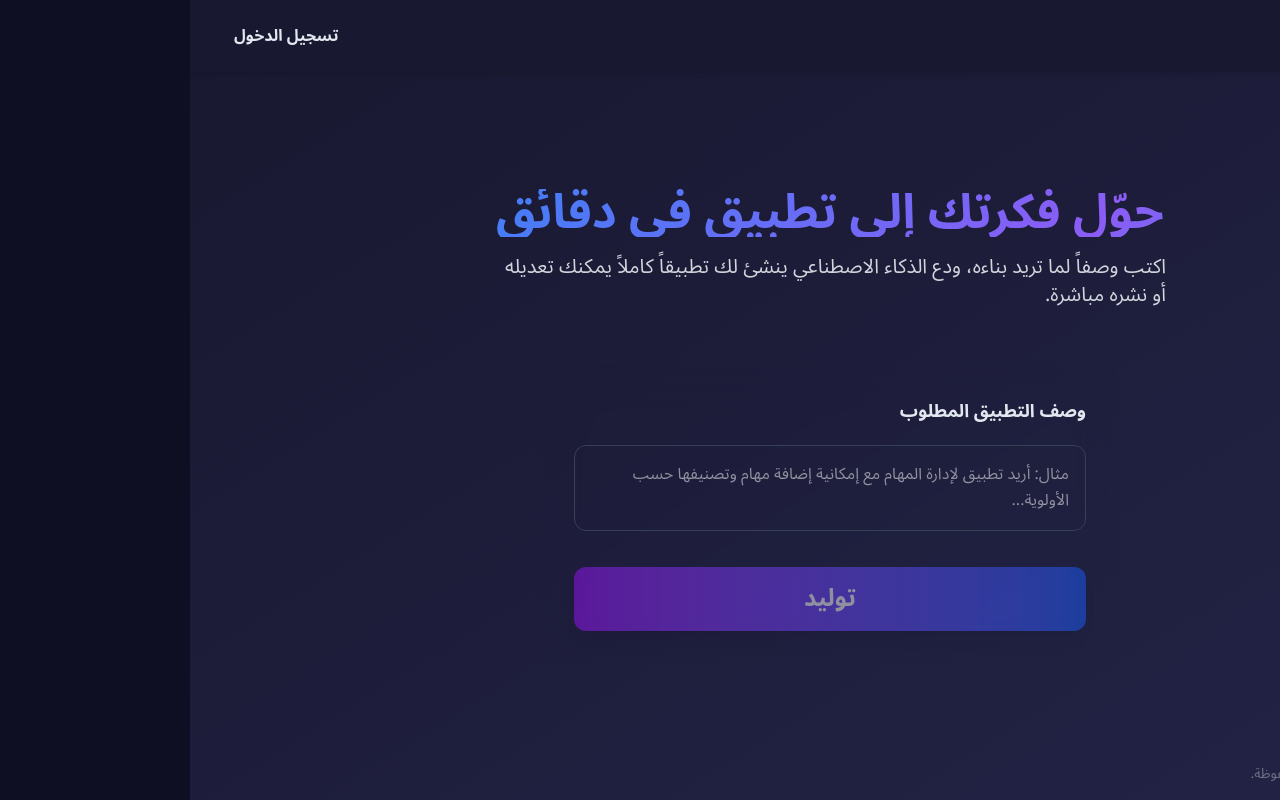
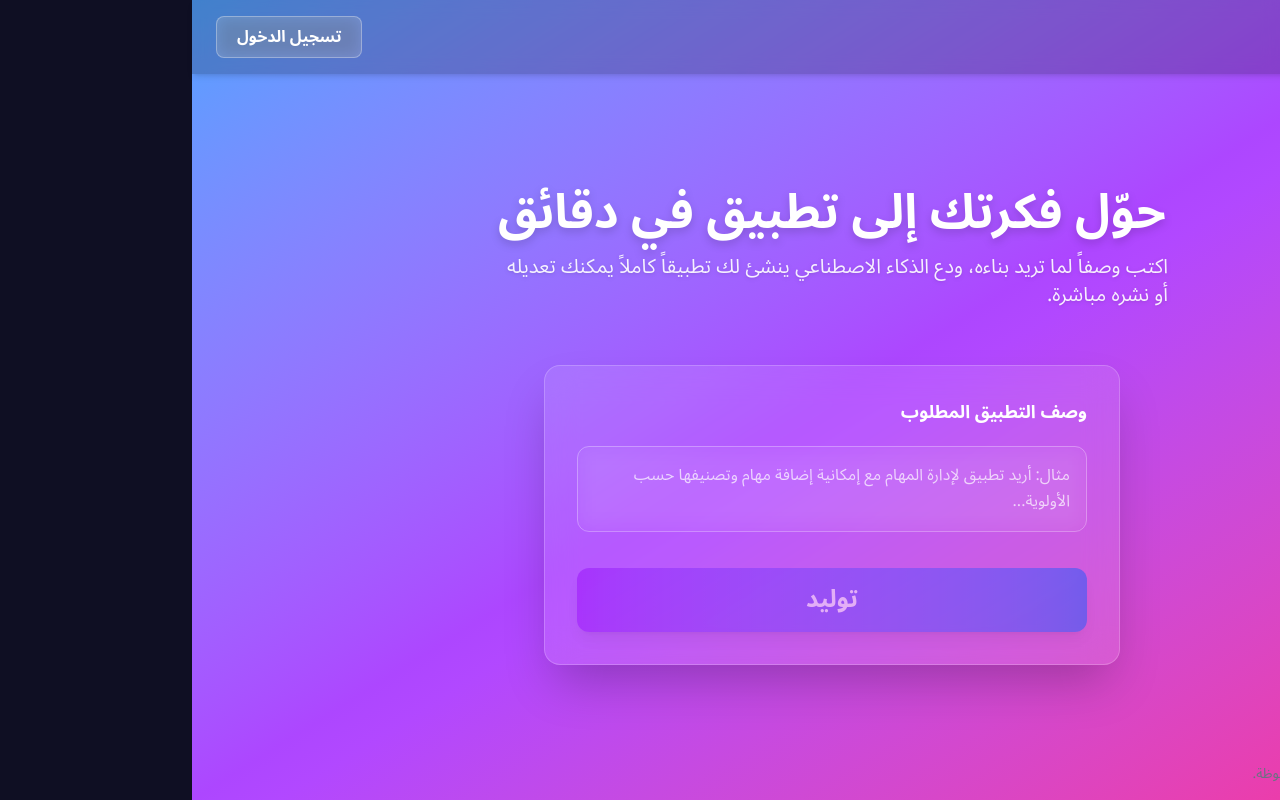
Before and after one commit to devgtt/Qaws-, a Next.js app: page / in a window 1280 px wide. Built offline with nearby package versions, Linux system fonts and the light colour scheme.

Commit message:
fixing some proplems

```diff
--- a/src/app/page.tsx
+++ b/src/app/page.tsx
@@ -69,16 +69,16 @@ export default function Home() {
   };
 
   return (
-    <div className="min-h-screen bg-gradient-to-br from-[#181830] to-[#232347] flex flex-col">
+    <div className="min-h-screen bg-gradient-to-br from-blue-400 via-purple-500 via-orange-400 to-pink-500 flex flex-col">
       {/* Header */}
-      <header className="flex items-center justify-between px-6 py-4 shadow-md bg-opacity-80 bg-[#181830]">
+      <header className="flex items-center justify-between px-6 py-4 shadow-md bg-black/20 backdrop-blur-sm">
         <div className="flex items-center gap-2">
           <Image src="/globe.svg" alt="شعار" width={32} height={32} />
-          <span className="text-2xl font-bold gradient-text arabic-text">
+          <span className="text-2xl font-bold text-white arabic-text">
             روزيت
           </span>
         </div>
-        <button className="btn-primary px-5 py-2 rounded-lg font-bold arabic-text text-base">
+        <button className="bg-white/20 backdrop-blur-sm border border-white/30 text-white px-5 py-2 rounded-lg font-bold arabic-text text-base hover:bg-white/30 transition-all">
           تسجيل الدخول
         </button>
       </header>
@@ -86,10 +86,10 @@ export default function Home() {
       {/* Hero Section */}
       <main className="flex-1 flex flex-col items-center justify-center gap-10 p-4">
         <section className="flex flex-col items-center gap-4 mt-8">
-          <h1 className="gradient-text text-5xl font-extrabold arabic-text text-center">
+          <h1 className="text-white text-5xl font-extrabold arabic-text text-center drop-shadow-lg">
             حوّل فكرتك إلى تطبيق في دقائق
           </h1>
-          <p className="text-xl text-gray-300 arabic-text max-w-2xl text-center">
+          <p className="text-xl text-white/90 arabic-text max-w-2xl text-center drop-shadow">
             اكتب وصفاً لما تريد بناءه، ودع الذكاء الاصطناعي ينشئ لك تطبيقاً
             كاملاً يمكنك تعديله أو نشره مباشرة.
           </p>
@@ -98,17 +98,17 @@ export default function Home() {
         {/* App Generator Form */}
         <form
           onSubmit={handleSubmit}
-          className="glass p-8 rounded-2xl flex flex-col gap-5 w-full max-w-xl shadow-2xl mt-4"
+          className="bg-white/10 backdrop-blur-lg border border-white/20 p-8 rounded-2xl flex flex-col gap-5 w-full max-w-xl shadow-2xl mt-4"
         >
           <label
             htmlFor="description"
-            className="arabic-text font-semibold text-lg"
+            className="arabic-text font-semibold text-lg text-white"
           >
             وصف التطبيق المطلوب
           </label>
           <textarea
             id="description"
-            className="p-4 rounded-xl border border-gray-700 bg-[#181830] text-white focus:outline-none focus:ring-2 focus:ring-blue-500 arabic-text min-h-[80px] resize-none"
+            className="p-4 rounded-xl border border-white/30 bg-white/10 backdrop-blur-sm text-white focus:outline-none focus:ring-2 focus:ring-white/50 arabic-text min-h-[80px] resize-none placeholder-white/70"
             placeholder="مثال: أريد تطبيق لإدارة المهام مع إمكانية إضافة مهام وتصنيفها حسب الأولوية..."
             value={description}
             onChange={(e) => setDescription(e.target.value)}
```
